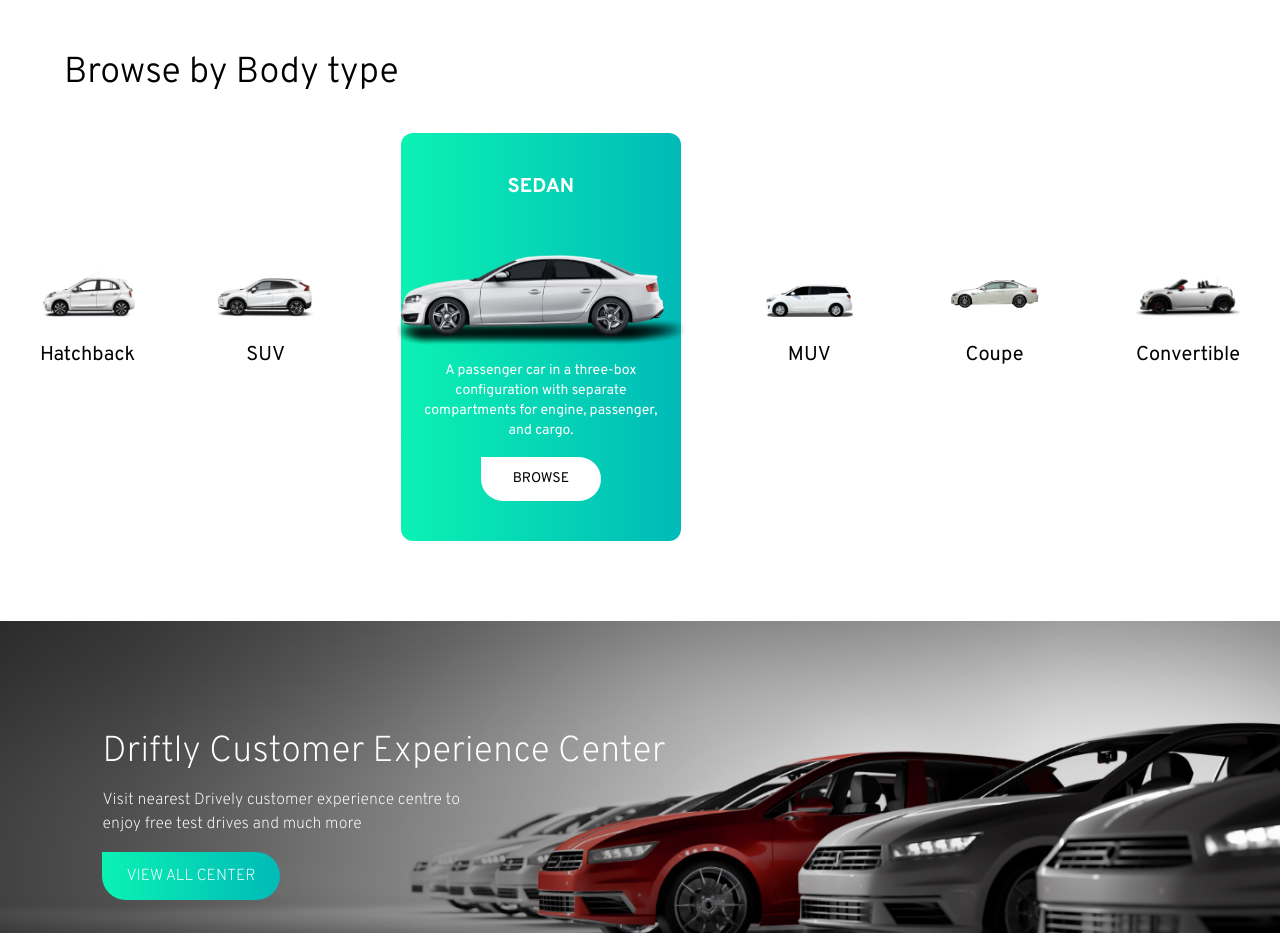
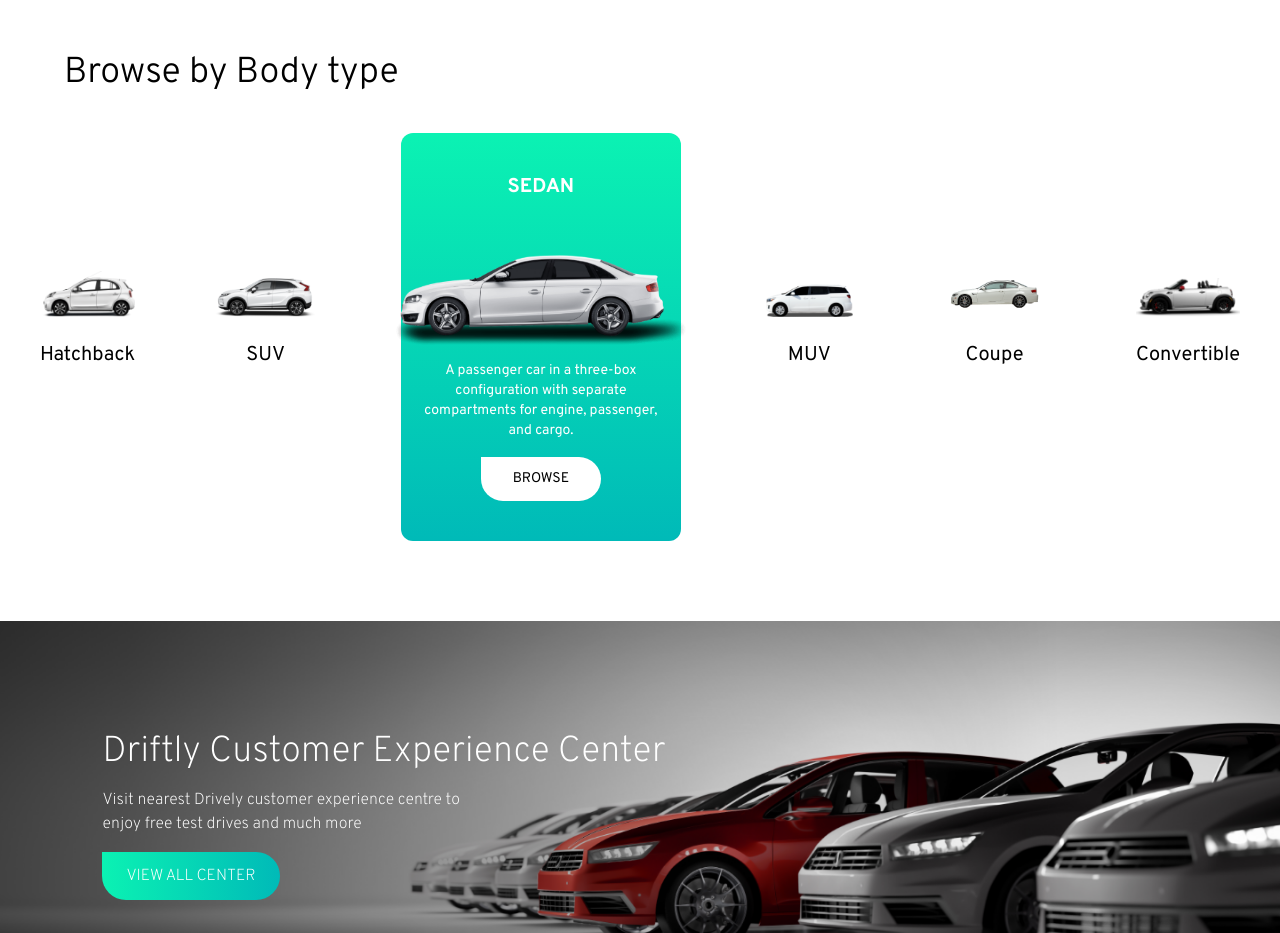
Before and after one commit to salman170/driftly, a React (Create React App) app: page / in a window 1280 px wide. Shown: the part 3120-4053 px from the top of the page. Built offline with nearby package versions, Linux system fonts and the light colour scheme.

Commit message:
browse by body type done

```diff
--- a/src/screen/Home/Home.jsx
+++ b/src/screen/Home/Home.jsx
@@ -379,7 +379,7 @@ const BrowsebyBodyType = () => {
               <div
                 className={`absolute inset-0 -z-10 mx-auto w-[280px] ${
                   select === i
-                    ? "bg-gradient-to-l from-[#00BAB8] to-[#0BF2B3] rounded-xl"
+                    ? "bg-gradient-to-t from-[#00BAB8] to-[#0BF2B3] rounded-xl"
                     : ""
                 }`}
               ></div>
```
